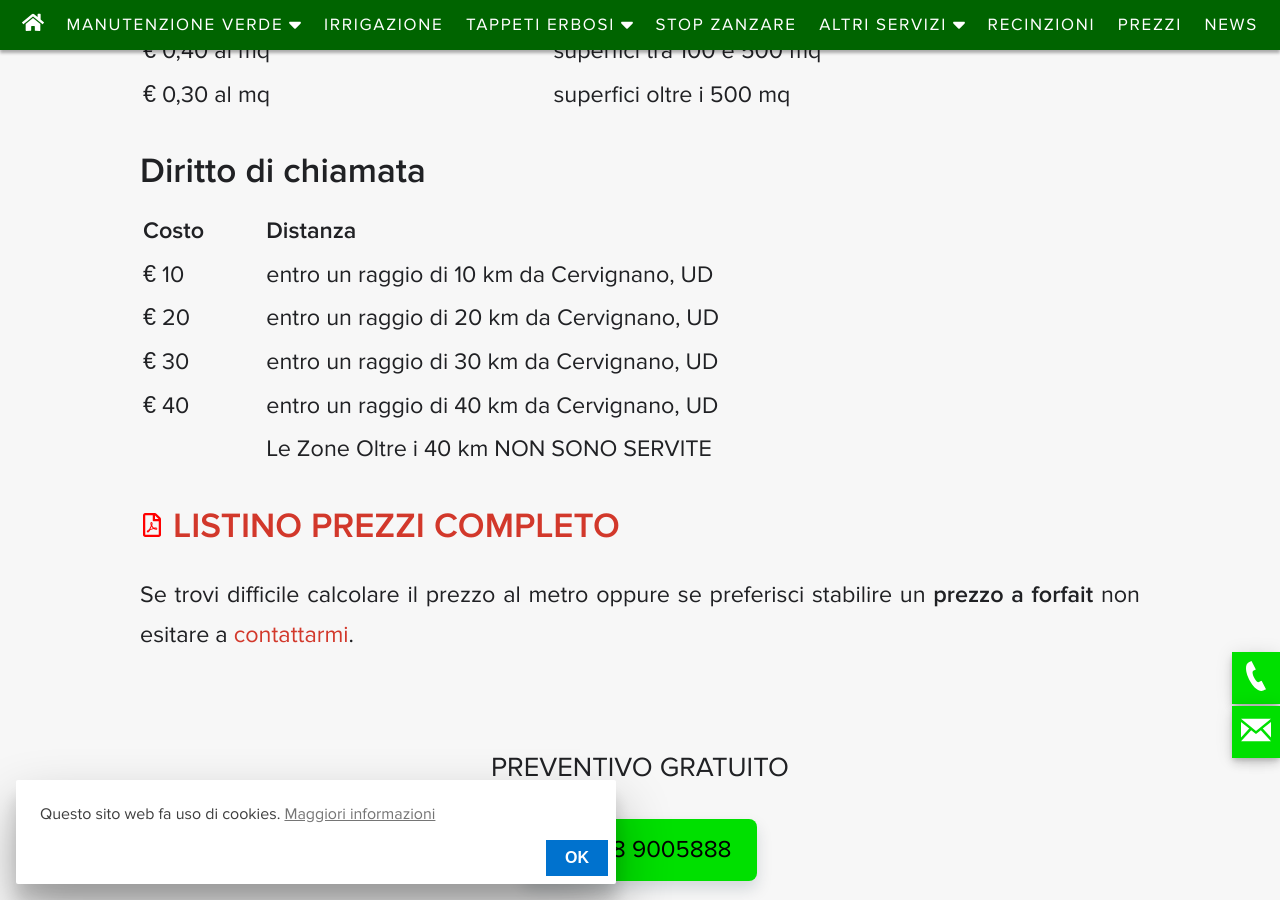
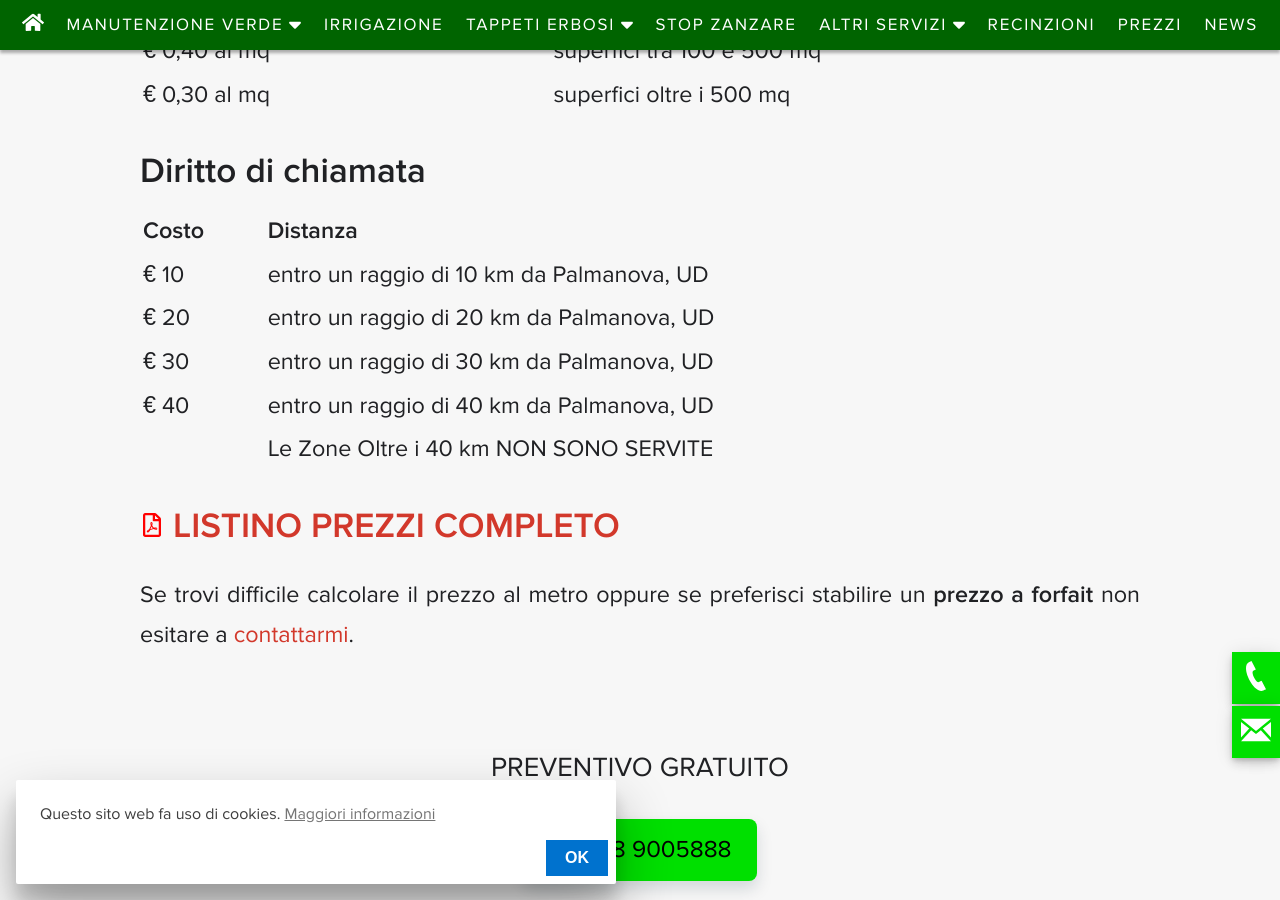
Before and after one commit to enricocaputo/enricocaputo.github.io, a Jekyll site: the page built from pages/prezzi.md, in a window 1280 px wide and 900 px high, scrolled down 938 px. Built offline with Jekyll 4.4.1, drawn with Linux system fonts in a browser that asks for light colours.

Commit message:
Palmanova

```diff
--- a/pages/prezzi.md
+++ b/pages/prezzi.md
@@ -40,10 +40,10 @@ last_modified_at: 2022-02-27T8:39
 
 |Costo | Distanza |
 |-----|---------|
-|€ 10 | entro un raggio di 10 km da Cervignano, UD|
-|€ 20 | entro un raggio di 20 km da Cervignano, UD|
-|€ 30 | entro un raggio di 30 km da Cervignano, UD|
-|€ 40 | entro un raggio di 40 km da Cervignano, UD|
+|€ 10 | entro un raggio di 10 km da Palmanova, UD|
+|€ 20 | entro un raggio di 20 km da Palmanova, UD|
+|€ 30 | entro un raggio di 30 km da Palmanova, UD|
+|€ 40 | entro un raggio di 40 km da Palmanova, UD|
 |     | Le Zone Oltre i 40 km NON SONO SERVITE |
 
 ## <img src="{{ site.baseurl }}/img/icon-pdf.svg" width="24" height="24" style="display:inline" alt="PDF"> [**LISTINO PREZZI COMPLETO**](/download/prezzi-potasiepe-2025.pdf)
```
Also changed, not shown: my_collections/_servizi/potatura-siepi.md (+1 -1 lines), pages/chi-sono.md (+1 -1 lines).
